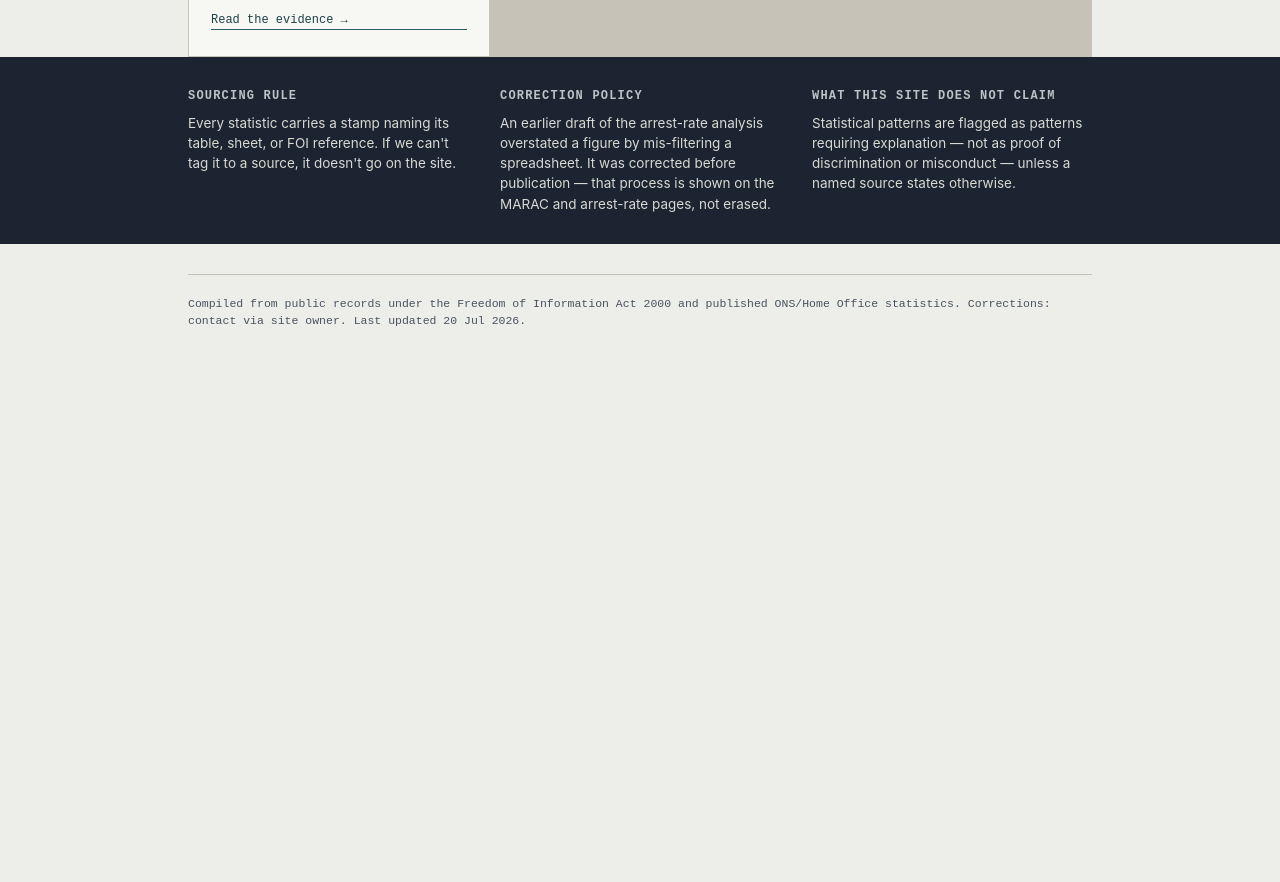
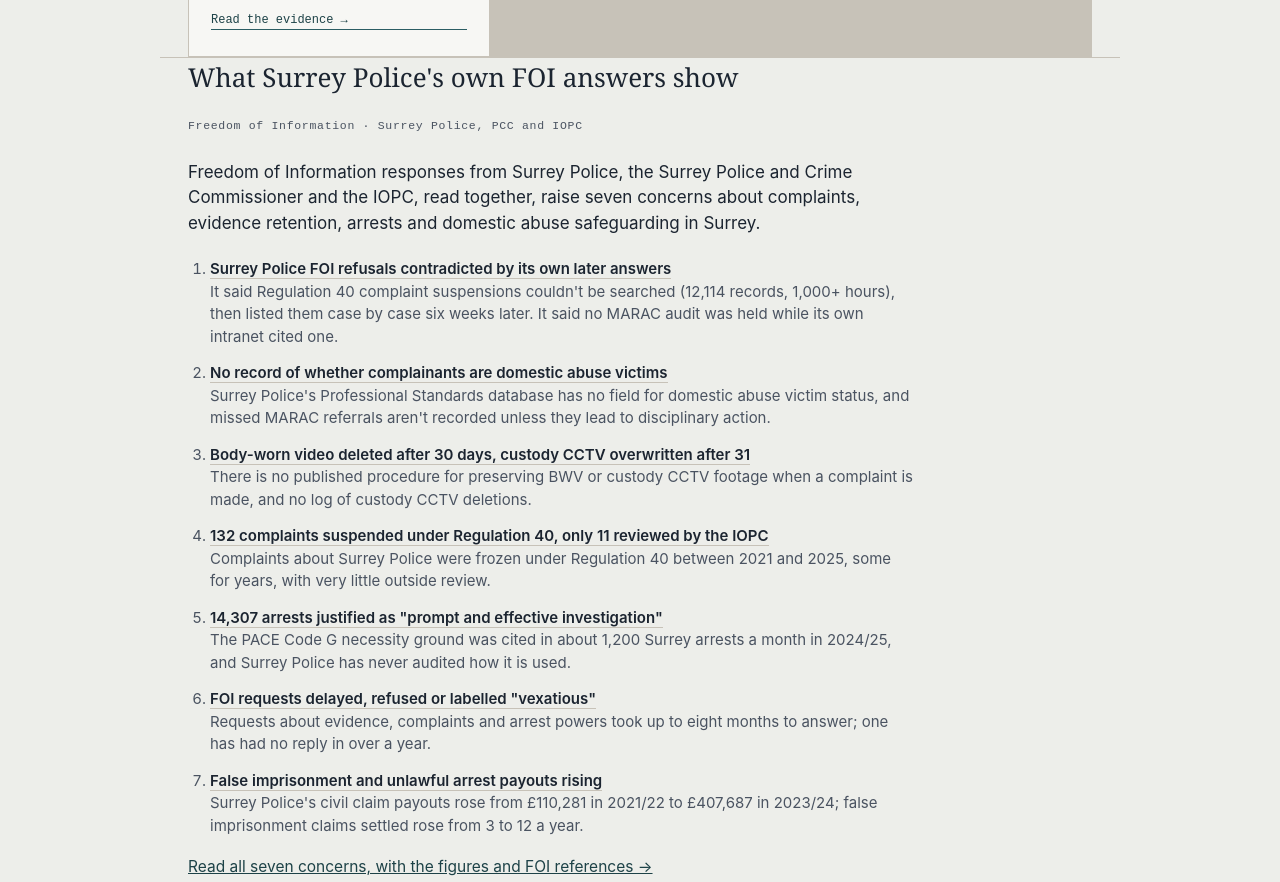
Before and after one commit to policing-the-basics/Policing_The_Basics, a plain HTML site: page index.html in a window 1280 px wide. Shown: the part 1686-2568 px from the top of the page. Before the commit the page ends 2075 px from the top, so only its background shows below. Drawn offline with Linux system fonts and the light colour scheme.

Commit message:
Add FOI findings summary to home page; anchor each concern
Co-Authored-By: Claude Opus 5.5 <noreply@anthropic.com>
Claude-Session: https://claude.ai/code/session_01VPJcaQ2fHX4kAVtyZgHbzR

```diff
--- a/index.html
+++ b/index.html
@@ -130,6 +130,11 @@
     .pillar:hover{transform:translateY(-2px); box-shadow:0 6px 18px rgba(27,36,48,0.08);}
   }
   a:focus-visible, button:focus-visible{outline:2px solid var(--amber); outline-offset:2px;}
+  .foi-list{margin:0; padding-left:22px; max-width:72ch;}
+  .foi-list li{margin-bottom:14px; font-size:15px; color:var(--ink-soft);}
+  .foi-list li a{color:var(--ink); text-decoration:none; border-bottom:1px solid var(--rule);}
+  .foi-list li a:hover{color:var(--teal-deep); border-bottom-color:var(--teal);}
+  .foi-list li strong{font-weight:600;}
 </style>
 </head>
 <body>
@@ -208,6 +213,24 @@
       </div>
     </div>
   </section>
+
+  <section class="wrap" id="foi-summary">
+    <div class="section-head">
+      <h2>What Surrey Police's own FOI answers show</h2>
+      <div class="section-tag">Freedom of Information · Surrey Police, PCC and IOPC</div>
+    </div>
+    <p class="lede" style="margin-bottom:22px;">Freedom of Information responses from Surrey Police, the Surrey Police and Crime Commissioner and the IOPC, read together, raise seven concerns about complaints, evidence retention, arrests and domestic abuse safeguarding in Surrey.</p>
+    <ol class="foi-list">
+        <li><a href="foi.html#concern-1"><strong>Surrey Police FOI refusals contradicted by its own later answers</strong></a><br><span>It said Regulation 40 complaint suspensions couldn't be searched (12,114 records, 1,000+ hours), then listed them case by case six weeks later. It said no MARAC audit was held while its own intranet cited one.</span></li>
+        <li><a href="foi.html#concern-2"><strong>No record of whether complainants are domestic abuse victims</strong></a><br><span>Surrey Police's Professional Standards database has no field for domestic abuse victim status, and missed MARAC referrals aren't recorded unless they lead to disciplinary action.</span></li>
+        <li><a href="foi.html#concern-3"><strong>Body-worn video deleted after 30 days, custody CCTV overwritten after 31</strong></a><br><span>There is no published procedure for preserving BWV or custody CCTV footage when a complaint is made, and no log of custody CCTV deletions.</span></li>
+        <li><a href="foi.html#concern-4"><strong>132 complaints suspended under Regulation 40, only 11 reviewed by the IOPC</strong></a><br><span>Complaints about Surrey Police were frozen under Regulation 40 between 2021 and 2025, some for years, with very little outside review.</span></li>
+        <li><a href="foi.html#concern-5"><strong>14,307 arrests justified as "prompt and effective investigation"</strong></a><br><span>The PACE Code G necessity ground was cited in about 1,200 Surrey arrests a month in 2024/25, and Surrey Police has never audited how it is used.</span></li>
+        <li><a href="foi.html#concern-6"><strong>FOI requests delayed, refused or labelled "vexatious"</strong></a><br><span>Requests about evidence, complaints and arrest powers took up to eight months to answer; one has had no reply in over a year.</span></li>
+        <li><a href="foi.html#concern-7"><strong>False imprisonment and unlawful arrest payouts rising</strong></a><br><span>Surrey Police's civil claim payouts rose from £110,281 in 2021/22 to £407,687 in 2023/24; false imprisonment claims settled rose from 3 to 12 a year.</span></li>
+    </ol>
+    <p style="margin-top:18px;"><a class="enter" href="foi.html">Read all seven concerns, with the figures and FOI references →</a></p>
+  </section>
 </main>
 
 <div class="method-strip">
```
Also changed, not shown: foi.html (+7 -7 lines).
